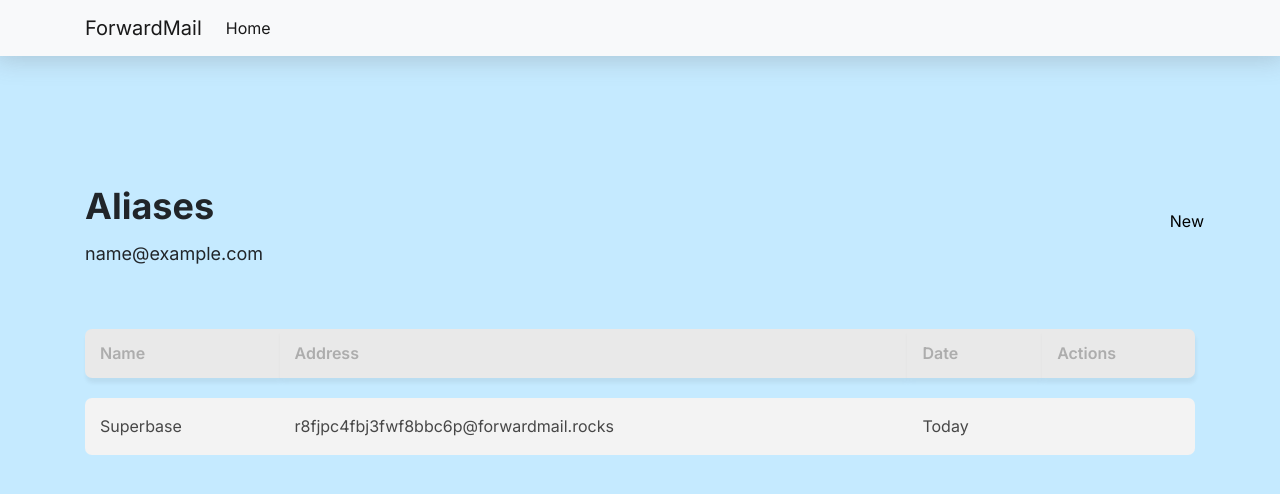
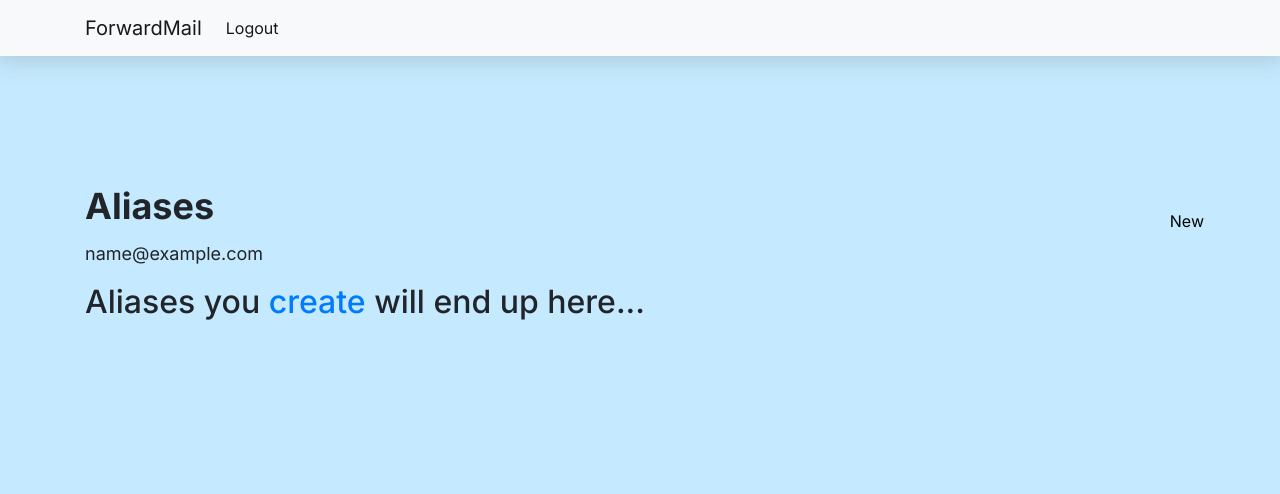
Before and after one commit to stephancill/forwardmail, a Django app: page / in a window 1280 px wide. Shown: the top 494 px of the page. Run offline with Django 3.2, Linux system fonts and the light colour scheme; the visitor is signed in with stand-in values (Sample User, id 1); data that the repository does not hold is empty; some libraries are stand-ins or nearby versions.

Commit message:
Clean up

```diff
--- a/static/js/aliases.js
+++ b/static/js/aliases.js
@@ -5,7 +5,6 @@ emailElements.forEach(e => {
         document.execCommand("copy");
     }
     e.addEventListener("copy", function(event) {
-        console.log("hello")
           event.preventDefault();
           if (event.clipboardData) {
             event.clipboardData.setData("text/plain", e.querySelector("span").textContent);
--- a/templates/aliases.html
+++ b/templates/aliases.html
@@ -31,6 +31,7 @@
     </div>
   </div>
 
+  {% if aliases %}
   <table class="col">
     <thead>
       <tr>
@@ -41,16 +42,6 @@
       </tr>
     </thead>
     <tbody>
-      <tr>
-        <td>Superbase</td>
-        <td class="email"><span>r8fjpc4fbj3fwf8bbc6p@forwardmail.rocks</span> <clr-icon shape="copy" size="20"></clr-icon></td>
-        <td>Today</td>
-        <td style="color: #AAAAAA">
-          <a href="#" title="Disconnect"><clr-icon shape="disconnect" size="27"></clr-icon></a>
-          <a href="#" title="Remove"><clr-icon shape="trash" size="25"></clr-icon></a>
-          <a href="#" title="Edit"><clr-icon shape="edit" size="25"></clr-icon></a>
-        </td>
-      </tr>
       {% for alias in aliases %}
       <tr>
         <td>{{alias.name}}</td>
@@ -65,6 +56,10 @@
       {% endfor %}
     </tbody>
   </table>
+  {% else %}
+  <h2>Aliases you  <a data-toggle="modal" data-target="#create-alias-modal" href="#">create</a> will end up here...</h2>
+
+  {% endif %}
 </section>
 
 
--- a/templates/components/new-alias-modal.html
+++ b/templates/components/new-alias-modal.html
@@ -9,8 +9,6 @@
       </div>
       <form id="new-alias-form" method="POST">{% csrf_token %}</form>
       <div class="modal-body">
-        <!-- <label style="display: block; color: black; font-weight: 500;" for="alias-name">Alias Name</label>
-        <input  id="alias-name" type="text" style="width: 100%;" form="new-alias-form"> -->
         {{ new_alias_form }}
       </div>
       <div class="modal-footer">
--- a/templates/nav.html
+++ b/templates/nav.html
@@ -6,7 +6,7 @@
         </button>
         <div class="collapse navbar-collapse" id="navbarNavAltMarkup">
             <div class="navbar-nav">
-                <a class="nav-item nav-link active" href="#">Home <span class="sr-only">(current)</span></a>
+                <a class="nav-item nav-link active" href="{% url 'logout' %}">Logout <span class="sr-only">(current)</span></a>
             </div>
         </div>
     </div>
```
